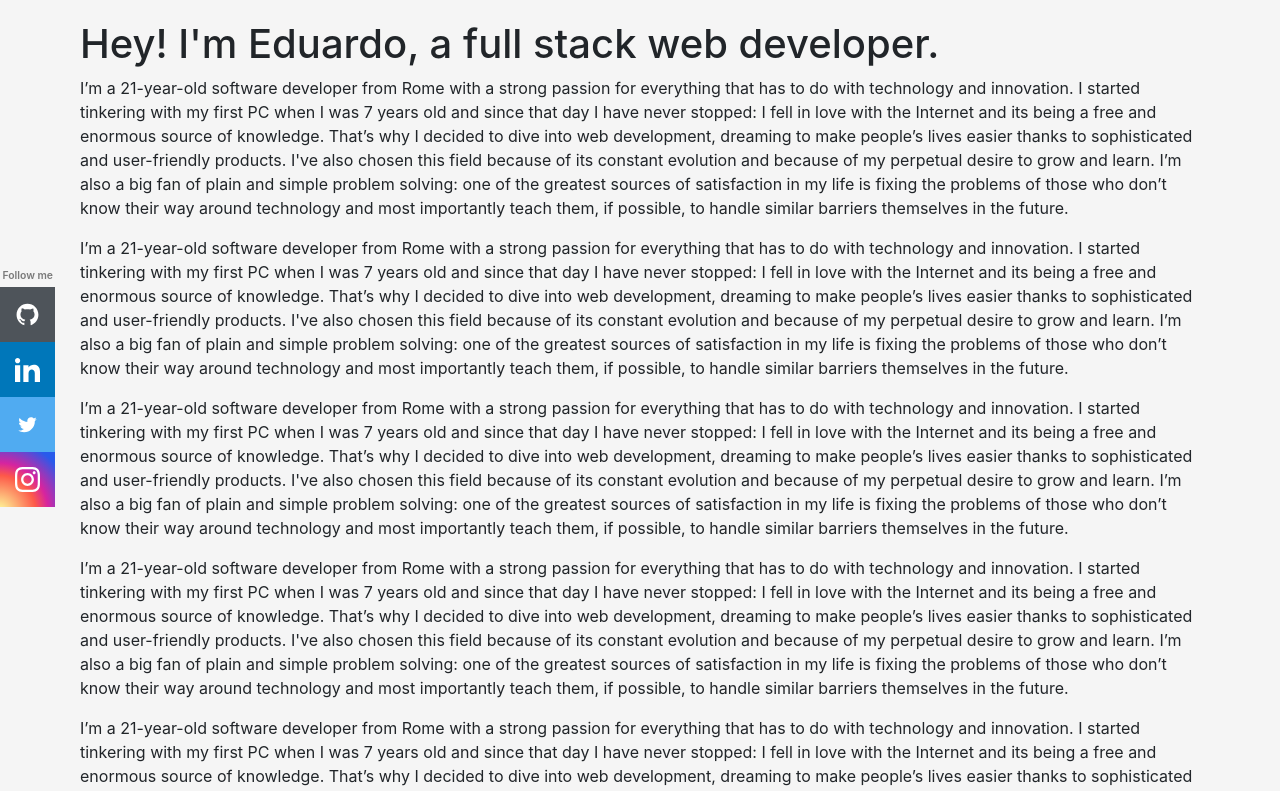
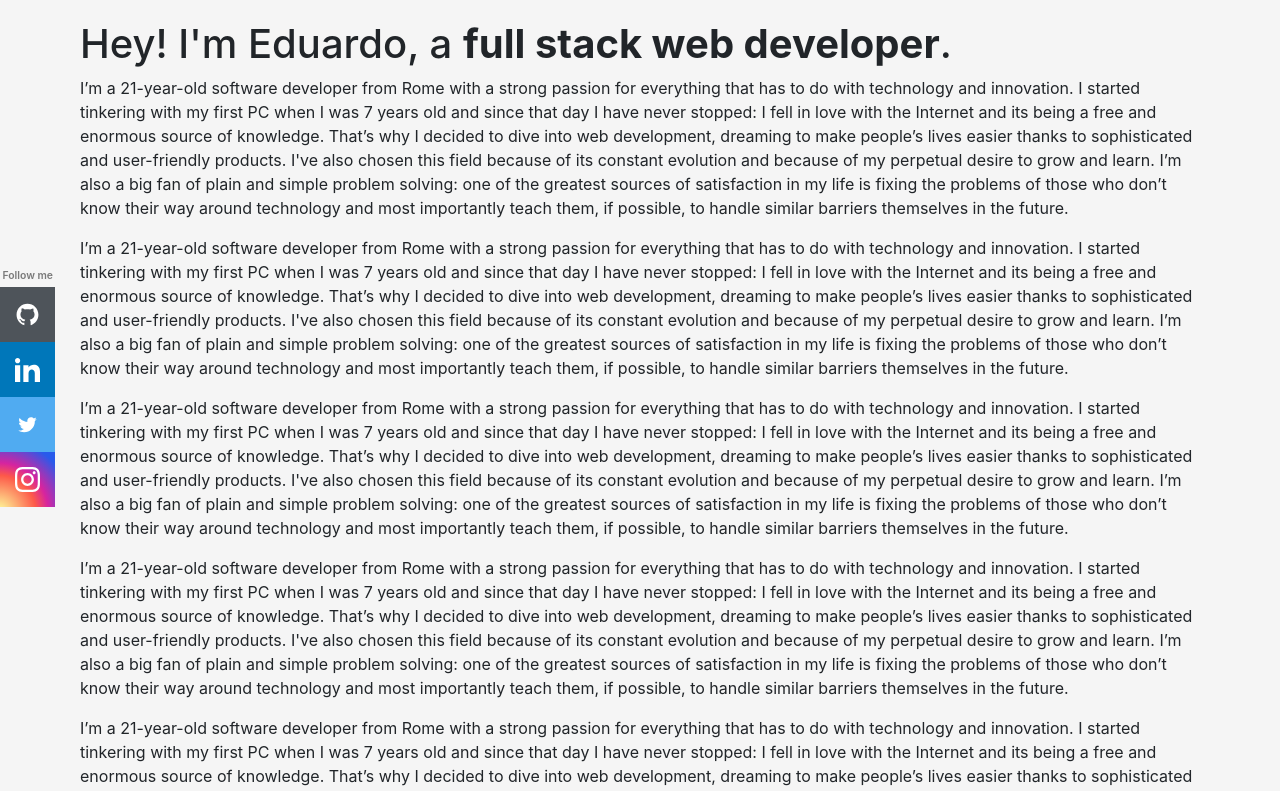
Before and after one commit to eduardomecchia/nuxt-portfolio, a Nuxt app: page / in a window 1280 px wide. Shown: the top 791 px of the page. Built offline with nearby package versions, Linux system fonts and the light colour scheme.

Commit message:
Wrap title in strong tag

```diff
--- a/pages/index.vue
+++ b/pages/index.vue
@@ -34,7 +34,7 @@
 
     <!-- Content -->
     <main class="home">
-      <h1>Hey! I'm Eduardo, a full stack web developer.</h1>
+      <h1>Hey! I'm Eduardo, a <strong>full stack web developer</strong>.</h1>
       <p>I’m a 21-year-old software developer from Rome with a strong passion for everything that has to do with technology and innovation.
         I started tinkering with my first PC when I was 7 years old and since that day I have never stopped: I fell in love with the Internet and its being a free and enormous source of knowledge.
         That’s why I decided to dive into web development, dreaming to make people’s lives easier thanks to sophisticated and user-friendly products. I've also chosen this field because of its constant evolution and because of my perpetual desire to grow and learn.
```
